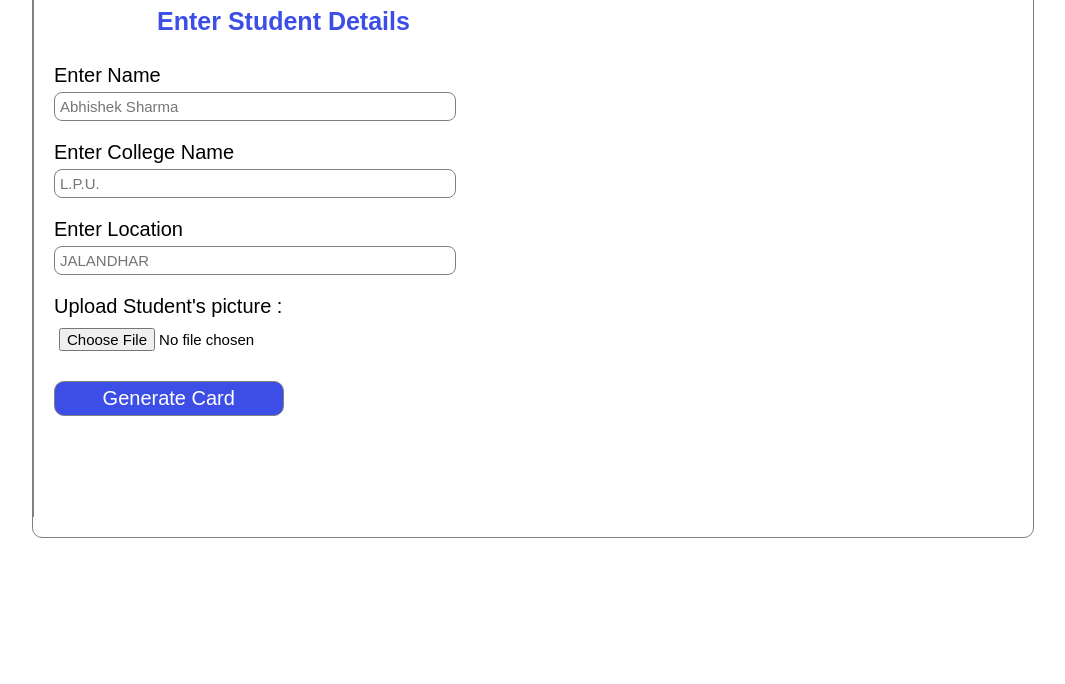
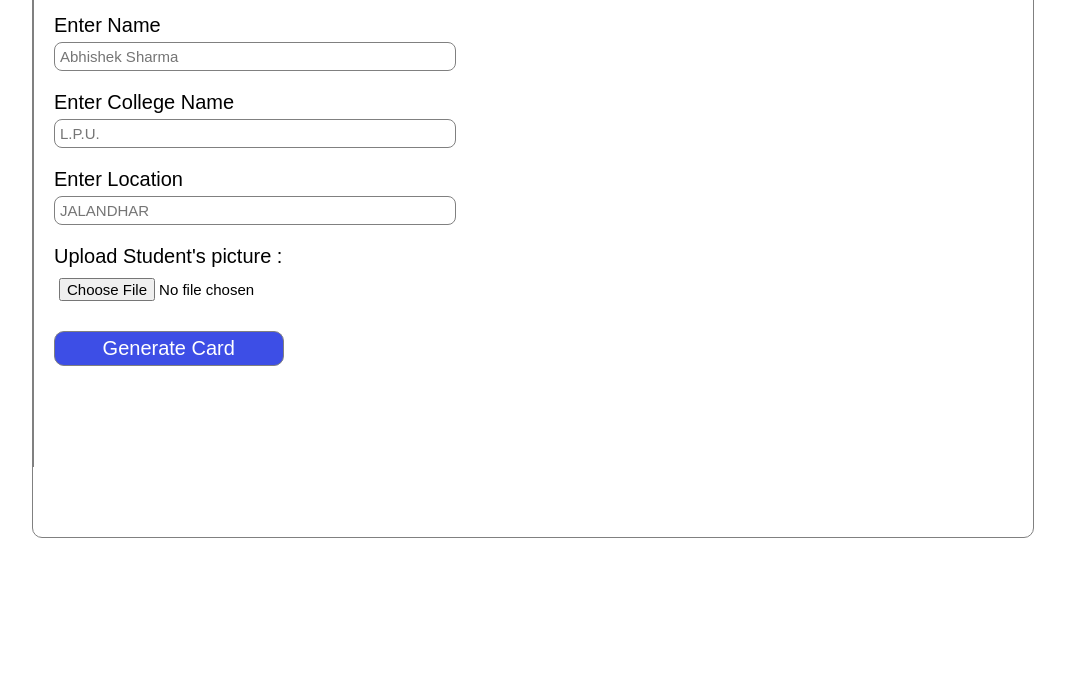
Before and after one commit to abhidigiworld/id_card_generator, a plain HTML site: page index.html in a window 1280 px wide. Shown: the part 116-800 px from the top of the page, without its empty margins (107-1172 px from the left). Drawn offline with Linux system fonts and the light colour scheme.

Commit message:
Update style.css

```diff
--- a/style.css
+++ b/style.css
@@ -31,6 +31,8 @@ body{
     flex-direction: row;
     align-items: center;
     justify-content: center;
+    height: 420px;
+
 }
 .one,.two{
     border-left: 1px solid gray;
```
